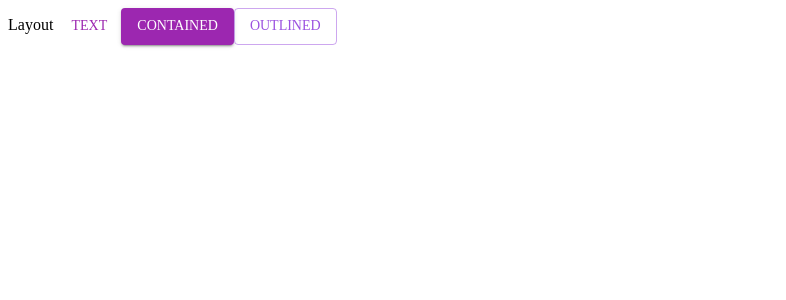
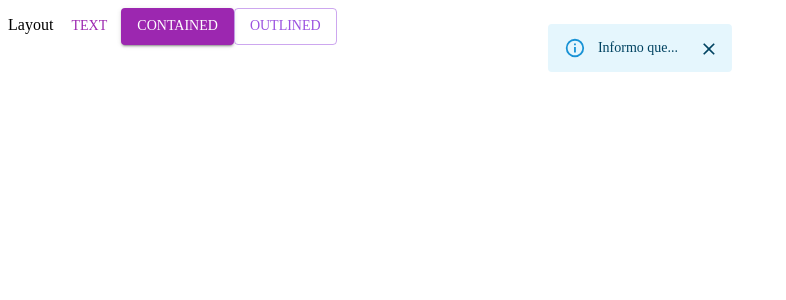
Before and after one commit to i4n-v/booked, a React (Create React App) app in the folder web-app/: page / in a window 1280 px wide. Both pictures are taken after a click on the button "TEXT". Shown: the top 300 px of the page, without its empty margins (0-786 px from the left). Built offline with nearby package versions, Linux system fonts and the light colour scheme.

Commit message:
#02 alert component and usage example

```diff
--- a/web-app/public/index.html
+++ b/web-app/public/index.html
@@ -29,6 +29,7 @@
   <body>
     <noscript>You need to enable JavaScript to run this app.</noscript>
     <div id="root"></div>
+    <div id="notify"></div>
     <!--
       This HTML file is a template.
       If you open it directly in the browser, you will see an empty page.
--- /dev/null
+++ b/web-app/src/context/NotifierContext/index.tsx
@@ -0,0 +1,37 @@
+import React, { Dispatch } from 'react';
+import { useReducer } from "react";
+import { INotifier, INotifierAction, INotifierActionKind } from './types';
+
+export const initialState: INotifier = {
+    show: false,
+    message: '',
+    severity: 'success'
+};
+export const NotifierContext = React.createContext<[INotifier, Dispatch<INotifierAction>]>([initialState, (value: INotifierAction) => null]);
+
+
+const reducer = (state = initialState, action: INotifierAction) => {
+    switch (action.type) {
+        case INotifierActionKind.SHOW_NOTIFICATION:
+            return {
+                show: true,
+                message: action?.payload?.message,
+                severity: action?.payload?.severity
+            } as INotifier;
+        case INotifierActionKind.HIDE_NOTIFICATION:
+            return initialState;
+        default:
+            return initialState;
+    }
+};
+
+
+export const NotifierContextProvider = ({ children }: { children: React.ReactNode }) => {
+    const [state, dispatch] = useReducer(reducer, initialState);
+
+    return (
+        <NotifierContext.Provider value={[state, dispatch]}>
+            {children}
+        </NotifierContext.Provider>
+    );
+};
--- /dev/null
+++ b/web-app/src/context/NotifierContext/types.ts
@@ -0,0 +1,17 @@
+import { AlertColor } from "@mui/material";
+
+export type INotifier = {
+    show: boolean,
+    message: string,
+    severity?: AlertColor
+};
+
+export enum INotifierActionKind{
+    SHOW_NOTIFICATION  = 'SHOW_NOTIFICATION' ,
+    HIDE_NOTIFICATION = 'HIDE_NOTIFICATION'
+}
+
+export type INotifierAction = {
+    type: INotifierActionKind,
+    payload?: INotifier
+}
--- /dev/null
+++ b/web-app/src/helpers/Notify/Alert.tsx
@@ -0,0 +1,67 @@
+import * as React from "react";
+import { Alert, AlertProps, Slide, SlideProps, Snackbar, SnackbarCloseReason, Stack } from "@mui/material";
+import { INotifierProps } from "./types";
+import { NotifierContext } from "../../context/NotifierContext";
+import { INotifierActionKind } from "../../context/NotifierContext/types";
+import { createPortal } from "react-dom";
+
+const ReferencedAlert = React.forwardRef((props: AlertProps, ref: ((instance: HTMLDivElement | null) => void) | React.RefObject<HTMLDivElement> | null | undefined) => (
+  <Alert ref={ref} {...props} />
+));
+
+export function Notifier({
+  show,
+  close,
+  severity,
+  message,
+  timeToClose = 4000,
+}: INotifierProps) {
+  const handleClose = (event: Event | React.SyntheticEvent<any, Event>, reason: SnackbarCloseReason) => {
+    if (reason === "clickaway") {
+      return;
+    }
+
+    close();
+  };
+  function SlideTransition(props: SlideProps) {
+    return <Slide {...props} direction="down" />;
+  }
+
+  return (
+    <Stack spacing={2} sx={{ width: "100%" }}>
+      <Snackbar
+        open={show}
+        autoHideDuration={timeToClose}
+        anchorOrigin={{ vertical: "top", horizontal: "center" }}
+        onClose={handleClose}
+        TransitionComponent={SlideTransition}
+      >
+        <ReferencedAlert
+          onClose={handleClose as (event: React.SyntheticEvent<Element, Event>) => void}
+          severity={severity}
+          sx={{ width: "100%" }}
+        >
+          {message}
+        </ReferencedAlert>
+      </Snackbar>
+    </Stack>
+  );
+}
+
+
+
+export const GlobalNotifier = () => {
+  const [notifierState, dispatch] = React.useContext(NotifierContext)
+
+  const closeNotify = () => {
+    dispatch({
+      type: INotifierActionKind.HIDE_NOTIFICATION,
+    });
+  };
+  const portalElement: HTMLElement = document.getElementById('notify') || document.createElement('div');
+  const component = notifierState.show ? (
+    <Notifier message={notifierState.message} show={notifierState.show} severity={notifierState.severity} close={closeNotify} />
+  ) : null;
+
+  return createPortal(component, portalElement);
+};
--- /dev/null
+++ b/web-app/src/helpers/Notify/index.tsx
@@ -0,0 +1,28 @@
+import { AlertColor } from "@mui/material";
+import { useContext } from "react";
+import { NotifierContext } from "../../context/NotifierContext";
+import { INotifierActionKind } from "../../context/NotifierContext/types";
+
+
+function useNotifier() {
+    const [, dispatch] = useContext(NotifierContext)
+    let resolveCallback;
+    const notify = (message: string, severity: AlertColor) => {
+        dispatch({
+            type: INotifierActionKind.SHOW_NOTIFICATION,
+            payload: {
+                show: true,
+                message,
+                severity
+            },
+        });
+        return new Promise((res, rej) => {
+            resolveCallback = res;
+            return resolveCallback
+        });
+    };
+    return notify
+}
+
+
+export default useNotifier;
--- /dev/null
+++ b/web-app/src/helpers/Notify/types.ts
@@ -0,0 +1,11 @@
+import { AlertProps, SnackbarCloseReason } from "@mui/material";
+import { INotifier } from "../../context/NotifierContext/types";
+
+export type INotifierProps = INotifier & {
+    close: () => void,
+    timeToClose?: number
+}
+
+export interface IReferencedAlertProps extends Omit<AlertProps, 'onClose'> {
+    onClose: (event: Event | React.SyntheticEvent<any, Event>, reason: SnackbarCloseReason) => void
+}
--- a/web-app/src/index.tsx
+++ b/web-app/src/index.tsx
@@ -4,16 +4,21 @@ import App from './App';
 import { BrowserRouter } from 'react-router-dom';
 import { ThemeProvider } from '@mui/material';
 import theme from './config/theme';
+import { GlobalNotifier } from './helpers/Notify/Alert';
+import { NotifierContextProvider } from './context/NotifierContext';
 
 const root = ReactDOM.createRoot(
   document.getElementById('root') as HTMLElement
 );
 root.render(
   <React.StrictMode>
-    <ThemeProvider theme={theme}>
-      <BrowserRouter>
-        <App />
-      </BrowserRouter>
-    </ThemeProvider>
+    <NotifierContextProvider>
+      <ThemeProvider theme={theme}>
+        <BrowserRouter>
+          <GlobalNotifier />
+          <App />
+        </BrowserRouter>
+      </ThemeProvider>
+    </NotifierContextProvider>
   </React.StrictMode>
 );
--- a/web-app/src/pages/Home/index.tsx
+++ b/web-app/src/pages/Home/index.tsx
@@ -1,9 +1,11 @@
 import { Button } from "@mui/material";
+import useNotifier from "../../helpers/Notify";
 
 export default function Home() {
+    const notify = useNotifier()
     return <>
-        <Button variant="text" color="secondary">Text</Button>
-        <Button variant="contained" color="secondary">Contained</Button>
-        <Button variant="outlined">Outlined</Button>
+        <Button variant="text" color="secondary" onClick={() => notify('Informo que...', 'info')}>Text</Button>
+        <Button variant="contained" color="secondary" onClick={() => notify('Notificado', 'success')}>Contained</Button>
+        <Button variant="outlined" onClick={() => notify('errado', 'error')}>Outlined</Button>
     </>
 }
```
